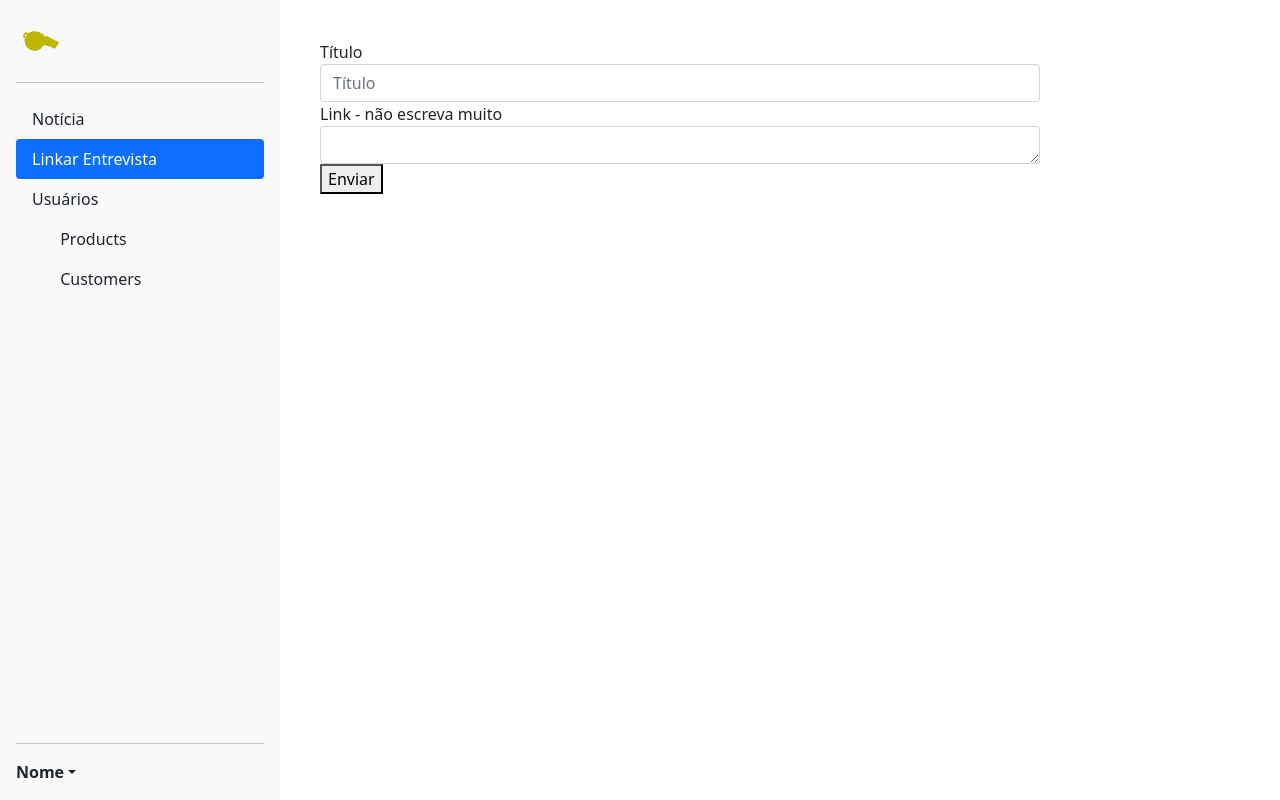
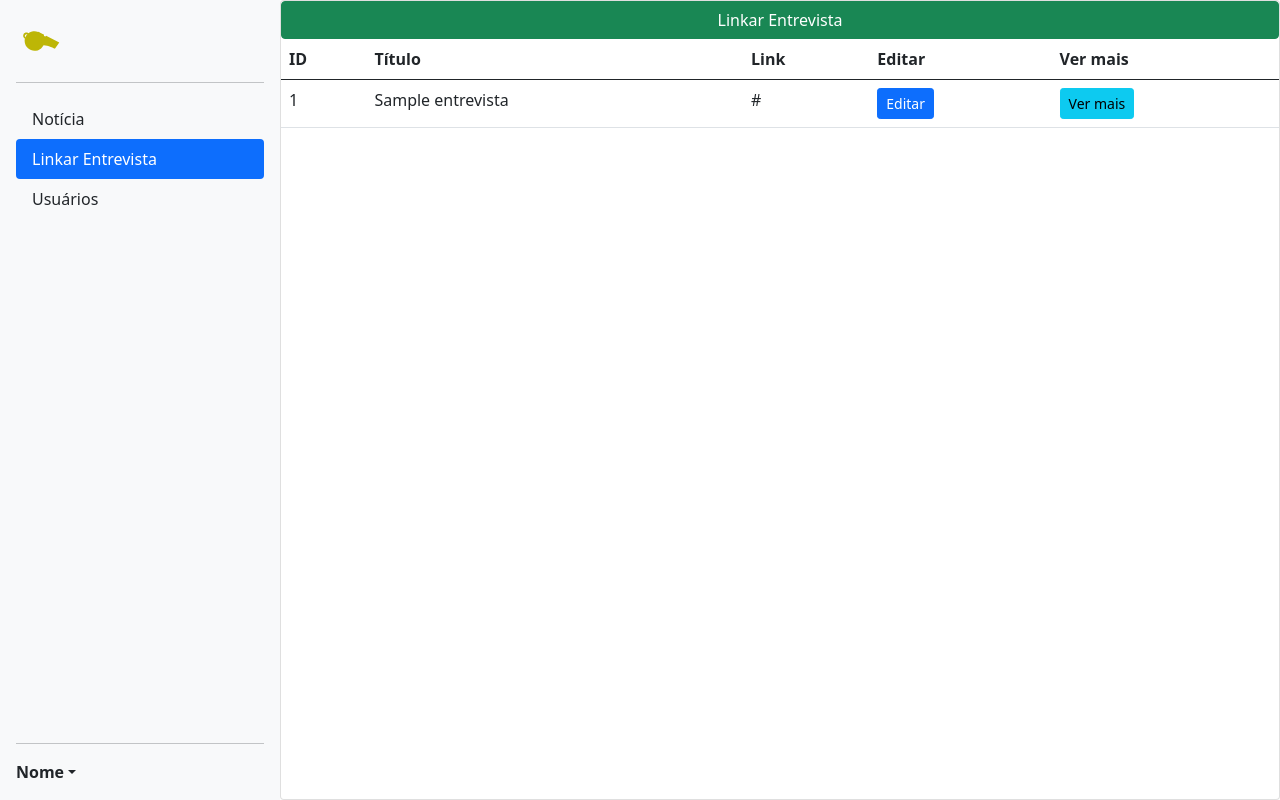
Before and after one commit to emanuel-batista/PROJETO-APITA, a PHP site: page /TCC-FINAL/admin/entrevista/entrevista.php in a window 1280 px wide. Run offline with PHP 8.4, Linux system fonts and the light colour scheme; tables that the repository leaves empty hold one stand-in row (values such as "Sample post").

Commit message:
Aba de notícias completa, começando a arrumar Entrevista.

```diff
--- a/admin/entrevista/entrevista.php
+++ b/admin/entrevista/entrevista.php
@@ -4,6 +4,8 @@
     <head>
         <meta charset="UTF-8">
         <meta http-equiv="X-UA-Compatible" content="IE=edge">
+        <?php include '../../includes/config.php';
+         ?>
         <meta name="viewport" content="width=device-width, initial-scale=1.0">
         <!-- incluir dashboard_functions -->
         <title>AP!TA - O melhor PORTAL</title>
@@ -12,7 +14,7 @@
     <body>
         <div class="aaa" style="height: 100%;/* flex: auto; */display: flex;flex-direction: row;">
             <div class="d-flex flex-column flex-shrink-0 p-3 bg-light" style="width: 280px; height: 100vh;" id="sidebar-admin">
-                <a href="/" class="justify-items-center">
+                <a href="../../public/index" class="justify-items-center">
                 <!-- <svg class="bi me-2" width="40" height="32"><use xlink:href="#bootstrap"></use></svg> -->
                 <img src="../../static/images/apita.svg" alt="logo" class="img-fluid" width="50px" height="50px">
                 </a>
@@ -36,18 +38,6 @@
                         Usuários
                         </a>
                     </li>
-                    <li>
-                        <a href="#" class="nav-link link-dark">
-                        <svg class="bi me-2" width="16" height="16"><use xlink:href="#grid"></use></svg>
-                        Products
-                        </a>
-                    </li>
-                    <li>
-                        <a href="#" class="nav-link link-dark">
-                        <svg class="bi me-2" width="16" height="16"><use xlink:href="#people-circle"></use></svg>
-                        Customers
-                        </a>
-                    </li>
                 </ul>
                 <hr>
                 <div class="dropdown">
@@ -63,19 +53,41 @@
                 </div>
             </div>
             <!-- form de inserção de post  -->
-            <div class="lado-direito-admin" style="width: 100vh; padding: 5vh;">
-                <form action="criarentrevista.php" method="post">
-                    <div class="form-group">
-                        <label for="titulo">Título</label>
-                        <input type="text" class="form-control" id="titulo" name="titulo" placeholder="Título">
-                    </div>
-                    <div class="form-group">
-                        <label for="conteudo">Link - não escreva muito</label>
-                        <textarea class="form-control" id="conteudo" name="conteudo" rows="1"></textarea>
-                    </div>
-                    <button type="submit">Enviar</button>
+            <div class="card" style="width: 170vh;">
+            <!-- <button id="dd__new__list" type="button" class="btn btn-success position-absolute" data-toggle="modal" data-target=".bd-example-modal-lg"><i class="fas fa-plus"></i> Add a new List</button> -->
+            <a href="adicionarnoticia.php" class='btn btn-success criar font-weight-bold'>Linkar Entrevista</a>
+            <table class="table table-hover">
+                <thead>
+                <tr>
+                    <th scope="col">ID</th>
+                    <th scope="col">Título</th>
+                    <th scope="col">Link</th>
+                    <th scope="col">Editar</th>
+                    <th scope="col">Ver mais</th>
+                </tr>
+                </thead>
+                <tbody>
+                <?php
+                    //$id = $row['id'];
+                    $sql = "SELECT id_entrevista, titulo_entrevista, link_entrevista FROM entrevista";
+                    $result = mysqli_query($conn, $sql);
 
-                </form>
+                    while($row = mysqli_fetch_assoc($result)){
+                        echo "<tr>";
+                        echo "<td name='id'>".$row['id_entrevista']."</td>";
+                        echo "<td>".$row['titulo_entrevista']."</td>";
+                        echo "<td>".$row['link_entrevista']."</td>";
+                        echo "<td>
+                        <a class='btn btn-sm btn-primary' href='editarnoticia.php?id=". $row["id_entrevista"] . "&nome=". $row['titulo_entrevista']."'/> <i class='far fa-edit'></i> Editar</a>
+
+
+                    </td>
+                    <td><a class='btn btn-sm btn-info' href='vernoticia.php?id=". $row["id_entrevista"] ."&nome=".$row["titulo_entrevista"]."'/><i class='fas fa-info-circle'></i>Ver mais</a> </td>
+                    </tr>";
+                    }
+                ?>
+                </tbody>
+            </table>
             </div>
         </div>
 
--- a/admin/noticia/criarnoticia.php
+++ b/admin/noticia/criarnoticia.php
@@ -27,6 +27,8 @@
     // $img = $_POST['fileToUpload'];
     $publicado = true;
     $idusuario = '1';
+    //pegar data e hora atual
+    $data = date('Y-m-d H:i:s');
 
 
     //não deixar inserir variavel nula
@@ -58,7 +60,7 @@
         }
         }
         //inserir no banco de dados
-        $sql = "INSERT INTO noticia (titulo_noticia, conteudo_noticia, categoria_noticia, img_noticia, publicado_noticia, id_usuario) VALUES ('$titulo', '$conteudo', '$categoria', '$target_file', '$publicado', '$idusuario');";
+        $sql = "INSERT INTO noticia (titulo_noticia, conteudo_noticia, categoria_noticia, img_noticia, publicado_noticia, id_usuario, created_at) VALUES ('$titulo', '$conteudo', '$categoria', '$target_file', '$publicado', '$idusuario', '$data');";
 
         $result = mysqli_query($conn, $sql);
         ?>
--- a/admin/noticia/updatenoticia.php
+++ b/admin/noticia/updatenoticia.php
@@ -31,7 +31,7 @@
         $result = mysqli_query($conn, $sql);
         if($result){
             echo "'<script>alert('Notícia atualizada com sucesso!');</script>'";
-            echo "<script>window.location.href = '../noticia/noticia.php';</script>";
+            echo '<script>window.location.href = "../noticia/noticia.php";</script>';
         }else{
             echo "<h1>Erro ao atualizar notícia!</h1>";
             echo "<a href='noticia.php' class='btn btn-primary'>Voltar</a>";
```
Also changed, not shown: admin/noticia/adicionarnoticia.php (+8 -5 lines), admin/noticia/noticia.php (+2 -13 lines), admin/noticia/vernoticia.php (+11 -3 lines), static/images/imagens-noticia/ciber.PNG (added), static/images/imagens-noticia/munhequeira.png (added), static/images/imagens-noticia/shakira.jpg (added).
